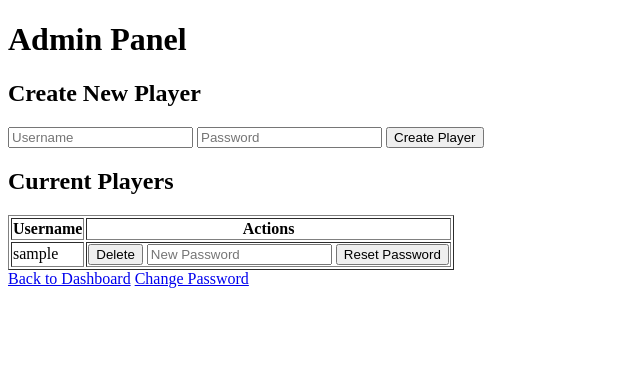
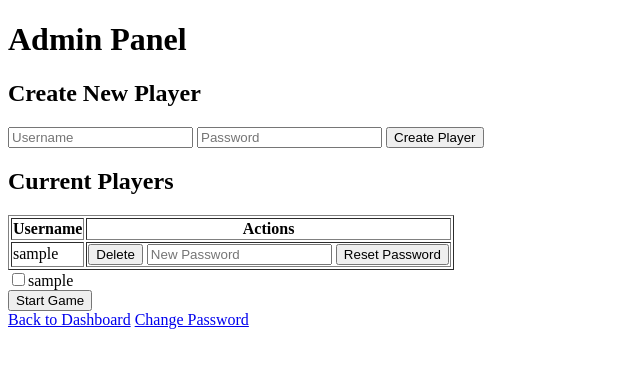
Before and after one commit to a-842/assassin, a Flask app: template templates/admin.html in a window 1280 px wide. Shown: the top 368 px of the page, without its empty margins (0-640 px from the left). Run offline with Flask 3, Linux system fonts and the light colour scheme; the template is opened without the code that fills it: most values are stand-ins (such as "Sample title", 1, 10 or a date in 2020); parts of the project's set-up code (start-up, migrations or seed data) failed here and were passed over.

Commit message:
gameelogic 2

```diff
--- a/templates/admin.html
+++ b/templates/admin.html
@@ -34,6 +34,14 @@
         {% endfor %}
     </table>
 
+    <form method="POST" action="{{ url_for('start_game') }}">
+    {% for user in users %}
+        <input type="checkbox" name="selected_players" value="{{ user.id }}">{{ user.username }}<br>
+    {% endfor %}
+    <button type="submit">Start Game</button>
+    </form>
+
+
     <a href="{{ url_for('dashboard') }}">Back to Dashboard</a>
     <a href="{{ url_for('change_password') }}">Change Password</a>
 
```
